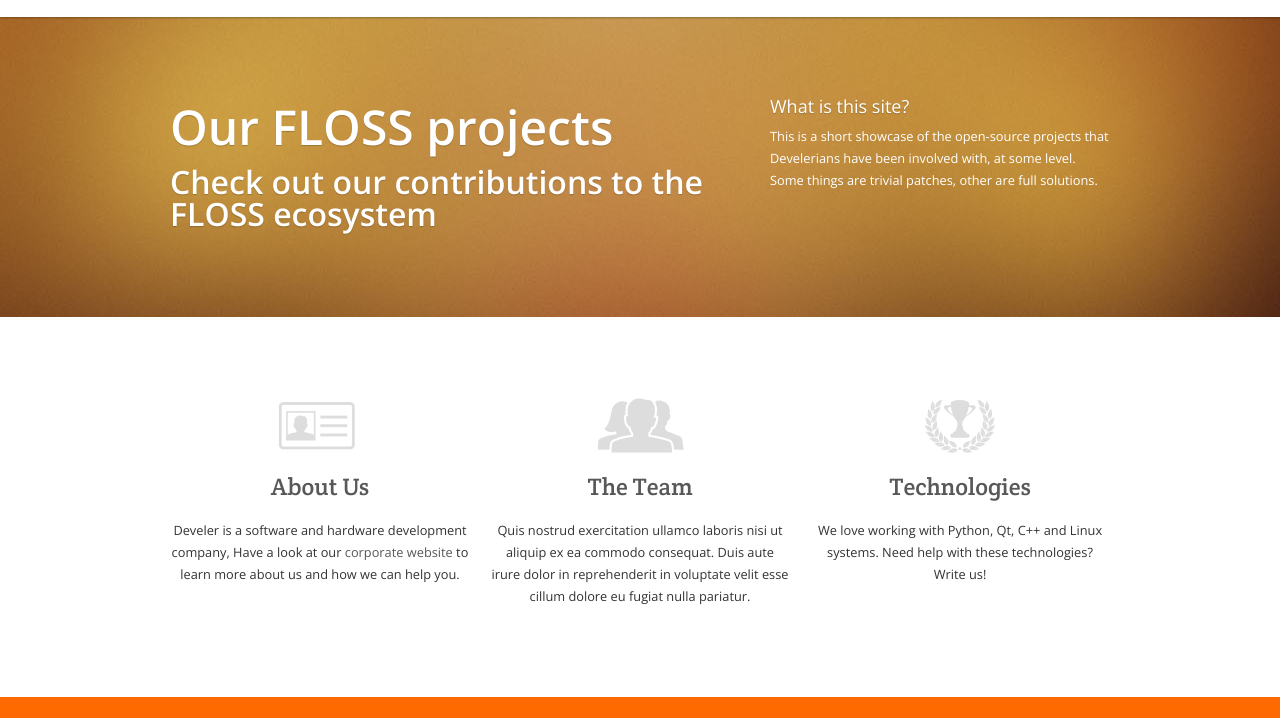
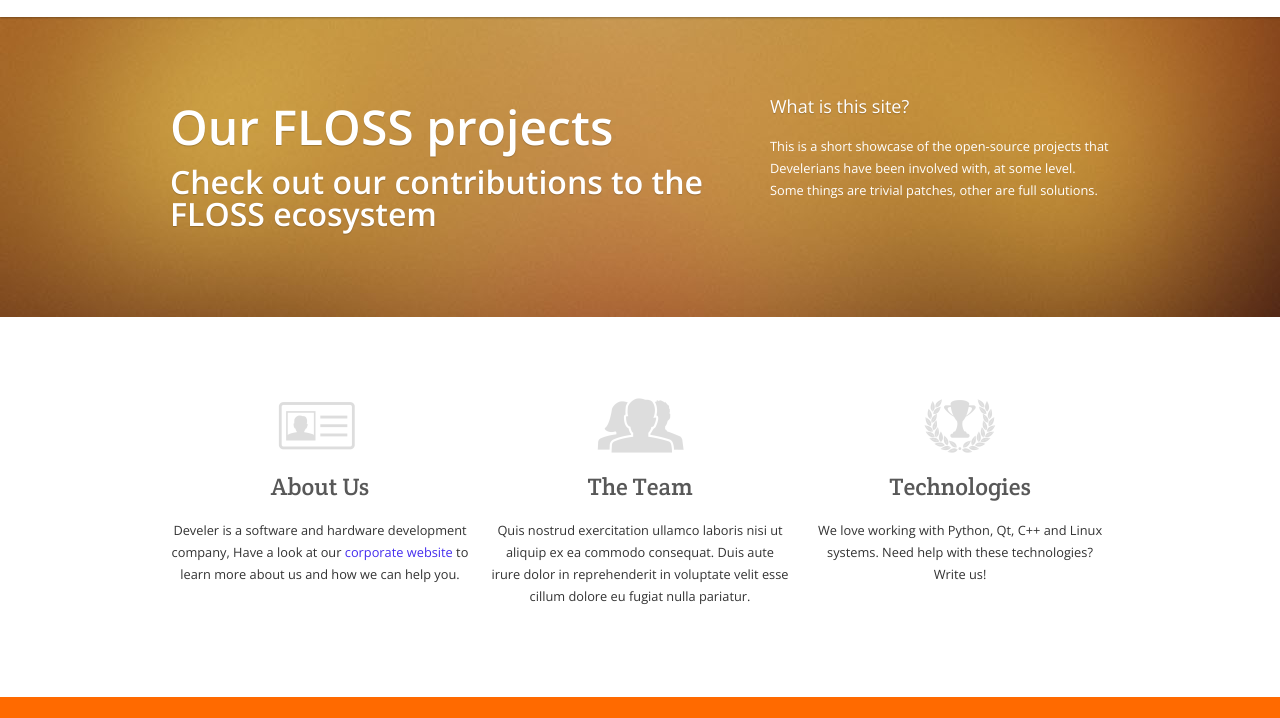
Before and after one commit to develer-staff/develerorg.github.io, a plain HTML site: page index.html in a window 1280 px wide. Shown: the part 82-800 px from the top of the page. Drawn offline with nearby package versions, Linux system fonts and the light colour scheme.

Commit message:
Small tweaks to the CSS

```diff
--- a/css/base.css
+++ b/css/base.css
@@ -23,7 +23,7 @@ p {font-size: 80%; font-weight: 300; color: #333; line-height: 22px;}
 /*
 * Link
 */
-a, a:visited {text-decoration: none; color: #585858;}
+a, a:visited {text-decoration: none; color: #442DEE;}
 
 
 
@@ -33,7 +33,7 @@ a, a:visited {text-decoration: none; color: #585858;}
 h1 {font-size: 1.8em; line-height: 1.23em;}
 h2 {font-size: 22px;}
 h3 {font-size: 24px; font-family: 'Crete Round', Georgia, serif; font-weight: 400; padding: 20px 0;}
-h4 {font-size: 18px;}
+h4 {font-size: 18px; padding-bottom: 10px;}
 h5 {font-size: 16px; padding-bottom: 10px;}
 h6 {font-size: 14px; padding-bottom: 10px; font-weight: bold;}
 
```
